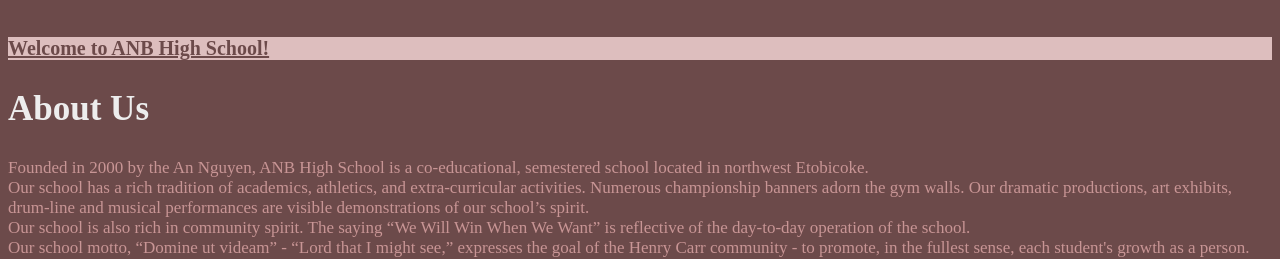
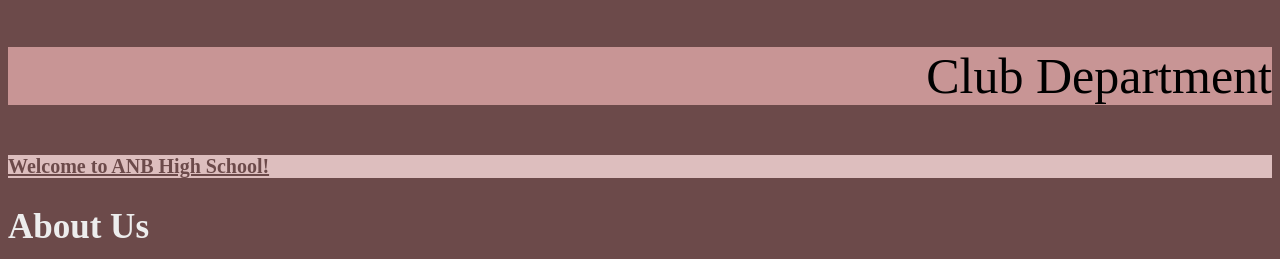
Before and after one commit to ndphucan/ndphucan.github.io, a plain HTML site: page index.html in a window 1280 px wide. Shown: the part 137-396 px from the top of the page. Drawn offline with Linux system fonts and the light colour scheme.

Commit message:
Update index.html

```diff
--- a/index.html
+++ b/index.html
@@ -49,10 +49,16 @@
              color: rgb(237, 237, 237);
             font-size: 15px;
         }
+         #bb{
+            text-align:right;
+            background-color: rgb(200, 149, 149);
+             font-size: 50px;
+        }
     </style>
 <h1><img id="i2" src="https://raw.githubusercontent.com/ndphucan/ndphucan.github.io/main/logo.webp" width="70" >
 ANB High School
 </h1>
+    <p id="bb">Club   Department</p>
 <div>
     <p class="welcome"><strong>Welcome to ANB High School!</strong></p>
     <h2>About Us</h2>
```
